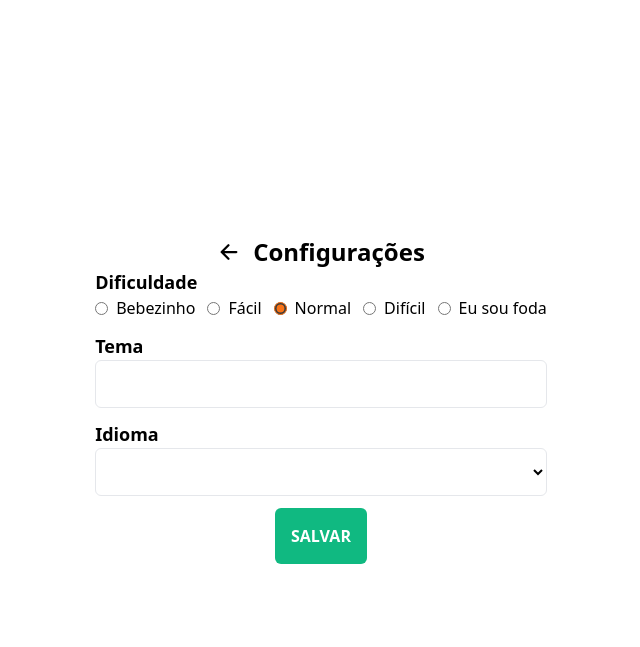
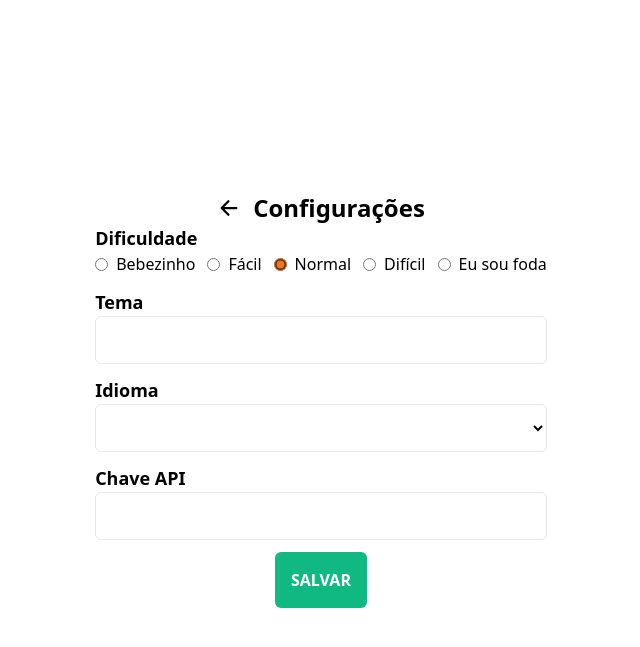
Before and after one commit to Os-Estudiosos/hangman-game, a Flask app: page /configs in a window 1280 px wide. Shown: the top 647 px of the page, without its empty margins (319-959 px from the left). Run offline with Flask 3, Linux system fonts and the light colour scheme; some libraries are stand-ins or nearby versions.

Commit message:
Chave api parte das configurações

```diff
--- a/routes/api.py
+++ b/routes/api.py
@@ -16,5 +16,6 @@
     input_theme = request.args.get('theme')
     select_language = request.args.get('language')
     input_difficulty = request.args.get('difficulty')
+    api_key = request.args.get('api-key')
 
-    return get_gpt_word(input_theme, select_language, input_difficulty)
+    return get_gpt_word(input_theme, select_language, input_difficulty, api_key)
--- a/templates/configs.html
+++ b/templates/configs.html
@@ -57,6 +57,10 @@
                     <option value="Português Brasileiro" selected>Português (Brasil)</option>
                 </select>
             </div>
+            <div class="flex flex-col w-full">
+                <label class="font-bold text-lg" for="api-key">Chave API</label>
+                <input id="api-key" class="border p-3 rounded-md bg-white h-12" type="text">
+            </div>
             <button class="bg-emerald-500 text-center p-4 rounded-md text-white font-bold hover:bg-emerald-600 active:bg-emerald-700 transition-all" type="submit">SALVAR</button>
         </form>
     </div>
@@ -70,7 +74,8 @@
 
             const configs = {
                 theme: $('#theme').val(),
-                language: $('#language').val()
+                language: $('#language').val(),
+                api_key: $('#api-key').val()
             }
 
             // Checando a dificuldade
@@ -80,20 +85,22 @@
                 }
             }
 
-
             localStorage.setItem('theme', configs.theme)
             localStorage.setItem('language', configs.language)
+            localStorage.setItem('api-key', configs.api_key)
         })
 
         $('#configs-forms').ready(function() {
             const configs = {
                 theme: localStorage.getItem('theme'),
                 language: localStorage.getItem('language'),
-                difficulty: localStorage.getItem('difficulty')
+                difficulty: localStorage.getItem('difficulty'),
+                api_key: localStorage.getItem('api-key')
             }
 
             $('#theme').val(configs.theme)
             $('#language').val(configs.language)
+            $('#api-key').val(configs.api_key)
 
             // Checando a dificuldade
             for (let element of $('input[type="radio"]')) {
--- a/word_management.py
+++ b/word_management.py
@@ -5,10 +5,9 @@
 import os
 
 # Função que pega as letras, o idioma e a dificuldade e retorna uma palavra e uma dica
-def get_gpt_word(theme, language, difficulty):
+def get_gpt_word(theme, language, difficulty, api_key):
 
     # Puxo os dados do Chat GPT, aplicando as variáveis que estão no arquivo .json (letras, idioma, dificuldade)
-    api_key = os.getenv("OPENAI_API_KEY")
     client = OpenAI(api_key=api_key)  # Usando a chave do arquivo de configuração
     prompt = [{"role": "user", "content": f"Escolha uma palavra aleatória do dicionário, sem hifen e espaco, com o tema {theme}, no idioma {language}, de nível {difficulty}, dê um a dica sem usar a palavra, mande a dica na lingua {language}, e mande como uma string JSON"}]
     response = client.chat.completions.create(messages=prompt, model="gpt-3.5-turbo", max_tokens=100, temperature=1)
```
Also changed, not shown: templates/game.html (+7 -2 lines), templates/index.html (+4 -4 lines).
